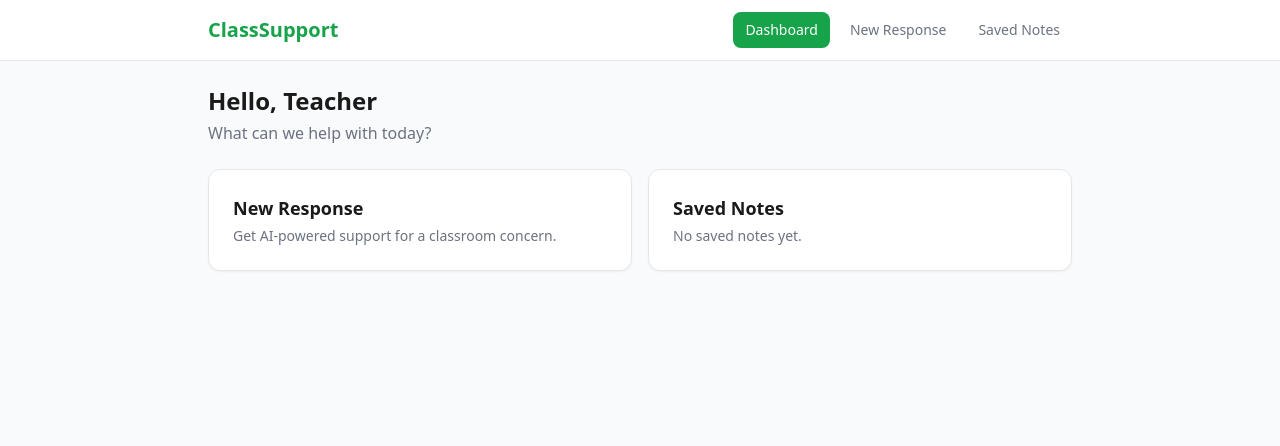
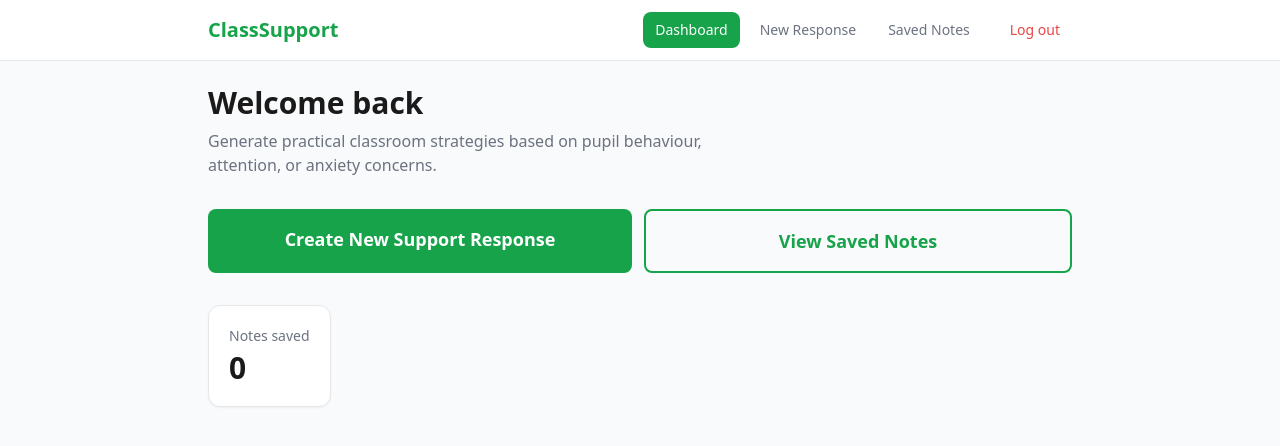
Before and after one commit to obadee91/teacher-support-mvp, a Next.js app: page /dashboard in a window 1280 px wide. Shown: the top 446 px of the page. Built offline with nearby package versions, Linux system fonts and the light colour scheme; sample sign-in values are in the browser's storage.

Commit message:
Step 3: dashboard page

```diff
--- a/app/dashboard/page.tsx
+++ b/app/dashboard/page.tsx
@@ -2,46 +2,60 @@
 
 import Link from "next/link";
 import { useEffect, useState } from "react";
+import { useRouter } from "next/navigation";
 import { getSavedNotes } from "@/lib/storage";
 
 export default function DashboardPage() {
-  const [teacherName, setTeacherName] = useState("");
+  const router = useRouter();
   const [noteCount, setNoteCount] = useState(0);
+  const [ready, setReady] = useState(false);
 
   useEffect(() => {
-    setTeacherName(localStorage.getItem("classsupport_teacher") || "Teacher");
+    const isLoggedIn = localStorage.getItem("classsupport_isLoggedIn");
+    if (isLoggedIn !== "true") {
+      router.replace("/login");
+      return;
+    }
     setNoteCount(getSavedNotes().length);
-  }, []);
+    setReady(true);
+  }, [router]);
+
+  if (!ready) {
+    return (
+      <div className="flex items-center justify-center min-h-[80vh]">
+        <p className="text-gray-mid">Loading...</p>
+      </div>
+    );
+  }
 
   return (
-    <div className="space-y-6">
+    <div className="space-y-8">
       <div>
-        <h1 className="text-2xl font-bold">Hello, {teacherName}</h1>
-        <p className="text-gray-mid mt-1">What can we help with today?</p>
+        <h1 className="text-3xl font-bold">Welcome back</h1>
+        <p className="text-gray-mid mt-2 max-w-lg">
+          Generate practical classroom strategies based on pupil behaviour,
+          attention, or anxiety concerns.
+        </p>
       </div>
 
-      <div className="grid grid-cols-1 sm:grid-cols-2 gap-4">
+      <div className="flex flex-col sm:flex-row gap-3">
         <Link
           href="/new-response"
-          className="rounded-xl border border-border bg-white p-6 shadow-sm hover:shadow-md transition-shadow"
+          className="flex-1 py-4 rounded-lg bg-accent text-white font-semibold text-lg text-center hover:bg-accent-hover transition-colors"
         >
-          <h2 className="font-semibold text-lg mb-1">New Response</h2>
-          <p className="text-sm text-gray-mid">
-            Get AI-powered support for a classroom concern.
-          </p>
+          Create New Support Response
         </Link>
-
         <Link
           href="/saved-notes"
-          className="rounded-xl border border-border bg-white p-6 shadow-sm hover:shadow-md transition-shadow"
+          className="flex-1 py-4 rounded-lg border-2 border-accent text-accent font-semibold text-lg text-center hover:bg-green-50 transition-colors"
         >
-          <h2 className="font-semibold text-lg mb-1">Saved Notes</h2>
-          <p className="text-sm text-gray-mid">
-            {noteCount === 0
-              ? "No saved notes yet."
-              : `You have ${noteCount} saved note${noteCount === 1 ? "" : "s"}.`}
-          </p>
+          View Saved Notes
         </Link>
+      </div>
+
+      <div className="rounded-xl border border-border bg-white p-5 shadow-sm inline-block">
+        <p className="text-sm text-gray-mid">Notes saved</p>
+        <p className="text-3xl font-bold mt-1">{noteCount}</p>
       </div>
     </div>
   );
--- a/components/Navbar.tsx
+++ b/components/Navbar.tsx
@@ -1,7 +1,7 @@
 "use client";
 
 import Link from "next/link";
-import { usePathname } from "next/navigation";
+import { usePathname, useRouter } from "next/navigation";
 
 const navLinks = [
   { href: "/dashboard", label: "Dashboard" },
@@ -11,6 +11,13 @@ const navLinks = [
 
 export default function Navbar() {
   const pathname = usePathname();
+  const router = useRouter();
+  const isAuthPage = pathname === "/login" || pathname === "/";
+
+  const handleLogout = () => {
+    localStorage.clear();
+    router.push("/login");
+  };
 
   return (
     <nav className="sticky top-0 z-50 bg-white border-b border-border">
@@ -19,7 +26,8 @@ export default function Navbar() {
           ClassSupport
         </Link>
 
-        <div className="flex gap-1 sm:gap-2">
+        {!isAuthPage && (
+          <div className="flex items-center gap-1 sm:gap-2">
             {navLinks.map((link) => (
               <Link
                 key={link.href}
@@ -33,7 +41,14 @@ export default function Navbar() {
                 {link.label}
               </Link>
             ))}
+            <button
+              onClick={handleLogout}
+              className="ml-2 px-3 py-2 rounded-lg text-sm font-medium text-red-500 hover:bg-red-50 transition-colors"
+            >
+              Log out
+            </button>
           </div>
+        )}
       </div>
     </nav>
   );
```
Lines whose indentation alone changed are shown as unchanged.
